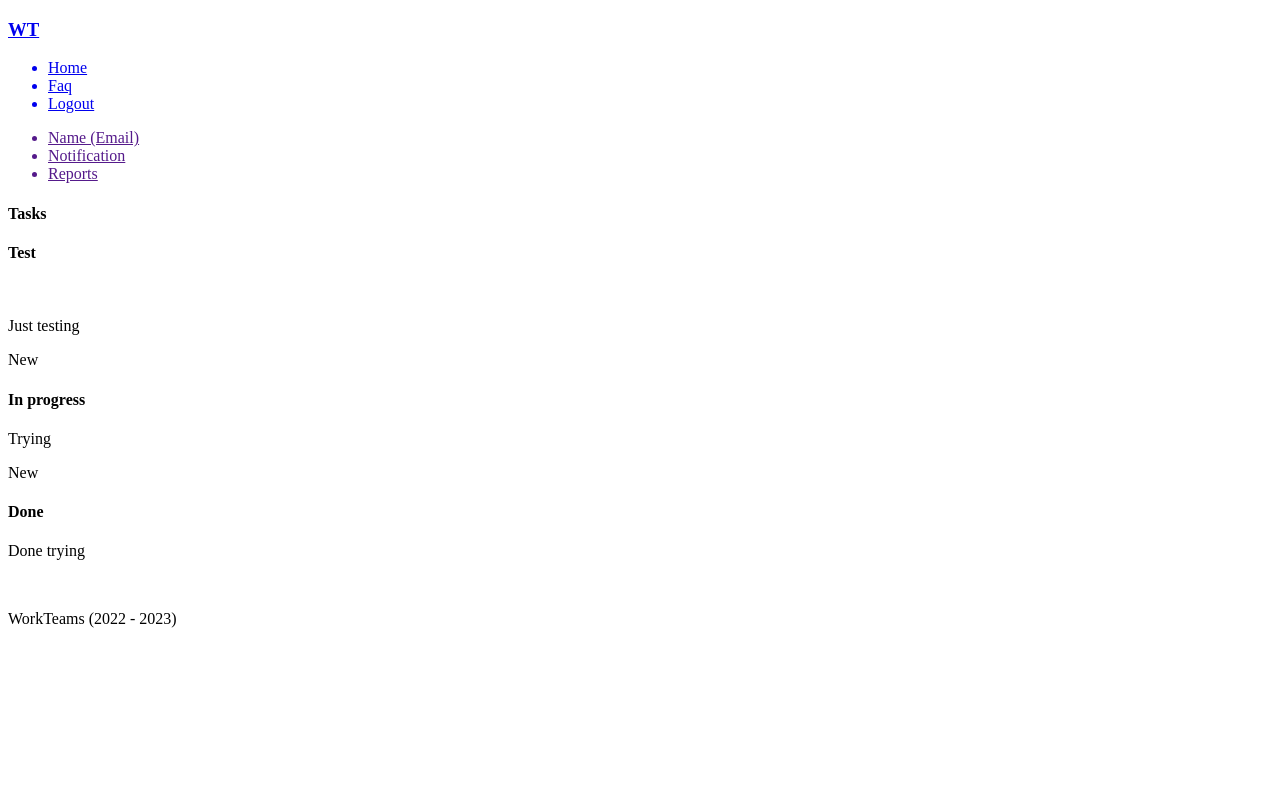
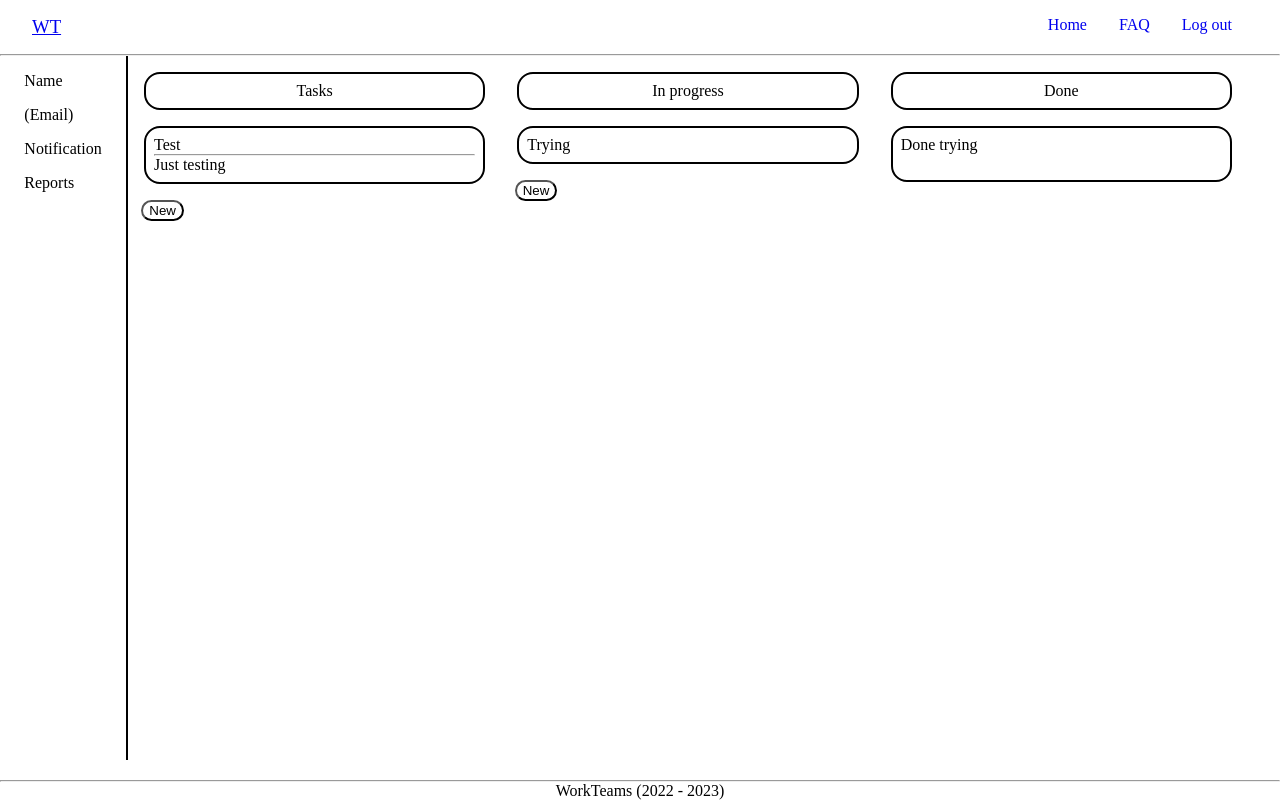
Before and after one commit to Ifechukwu001/WorkTeams, a Flask app: page / in a window 1280 px wide. Run offline with Flask 2, Linux system fonts and the light colour scheme.

Commit message:
Basic CSS styling

```diff
--- /dev/null
+++ b/flask_app/static/style.css
@@ -0,0 +1,153 @@
+html {
+    box-sizing: border-box;
+    font-size: 16px;
+  }
+
+*, *:before, *:after {
+    box-sizing: inherit;
+}
+
+body, h1, h2, h3, h4, h5, h6, p, ol, ul {
+    margin: 0;
+    padding: 0;
+    font-weight: normal;
+}
+
+ol, ul {
+    list-style: none;
+}
+
+img {
+    max-width: 100%;
+    height: auto;
+}
+
+header {
+    position: sticky;
+    top: 0;
+    background-color: white;
+}
+header div {
+    display:flex;
+    justify-content:space-between;
+    padding: 1em 2em;
+}
+
+header nav{
+    display:flex;
+}
+
+nav a {
+    margin: 0 1em;
+    text-decoration: none;
+}
+
+hr {
+    margin: 0;
+}
+
+.main_app {
+    position: absolute;
+    display: grid;
+    width: 100%;
+    max-height: 88vh;
+    grid-template-columns: 1fr 9fr;
+    overflow: hidden;
+}
+
+.space {
+    display: grid;
+    grid-template-columns: 2fr 2fr 2fr;
+    padding-right: 2em;
+    height: 88vh;
+    overflow-y: scroll;
+}
+
+.dashboard {
+    border-right: solid 2px;
+    height: 88vh;
+    display: flex;
+    justify-content: center;
+}
+
+.dashboard li {
+    margin: 1em 0;
+}
+
+.card {
+    border: solid 2px;
+    border-radius: 1em;
+    margin: 1em;
+    padding: 0.5em;
+}
+
+h4.card {
+    text-align: center;
+}
+
+button.new_btn {
+    margin: 0 1em;
+    border-radius: 1.5em;
+    background-color: white;
+}
+
+footer {
+    position: absolute;
+    bottom: 0px;
+    display: flex;
+    flex-direction: column;
+    width: 100vw;
+}
+
+footer p {
+    text-align: center;
+}
+
+.container {
+    display: grid;
+    grid-template-columns: 1fr 1fr 1fr;
+}
+
+.ui_form {
+    display: flex;
+    flex-direction: column;
+    align-items: center;
+    border: solid 2px;
+    border-radius: 2em;
+    margin: 10%;
+    max-width: fit-content;
+    padding: 2em;
+}
+
+.ui_form h4 {
+    font-size: 2em;
+}
+
+.select_btn {
+    margin: 1em;
+    border: solid 2px;
+    border-radius: 1em;
+    min-width: max-content;
+}
+
+.select_btn a {
+    border: none;
+    background: none;
+    margin: 0 1em;
+}
+
+.form {
+    border: solid 1px;
+    border-radius: 1em;
+}
+
+form {
+    display: flex;
+    flex-direction: column;
+}
+
+.form input {
+    margin: 1em;
+    border: solid 2px;
+    border-radius: 0.5em;
+}
--- a/flask_app/templates/app.html
+++ b/flask_app/templates/app.html
@@ -1,32 +1,34 @@
 {% extends "base.html" %}
 {% block content %}
-<div>
+<div class="main_app">
     <div class="dashboard">
         <ul>
-            <a href=""><li>Name (Email)</li></a>
-            <a href=""><li>Notification</li></a>
-            <a href=""><li>Reports</li></a>
+            <li>Name</li>
+            <li>(Email)</li>
+            <li>Notification</li>
+            <li>Reports</li>
         </ul>
     </div>
-    <div>
+    <div class="space">
+        <div class="column">
             <h4 class="card">Tasks</h4>
             {% for task in tasks %}
             <div class="card">
                 <h4>{{ task.title }}</h4>
-            <br>
+                <hr>
                 <p>{{ task.description }}</p>
             </div>
             {% endfor %}
-        <p class="new_btn">New</p>
+            <button class="new_btn">New</button>
         </div>
-    <div>
-        <h4 class="class">In progress</h4>
+        <div class="column">
+            <h4 class="card">In progress</h4>
             {% for step in undone_steps %}
             <p class="card">{{ step.info }}</p>
             {% endfor %}
-        <p class="new_btn">New</p>
+            <button class="new_btn">New</button>
         </div>
-    <div>
+        <div class="column">
             <h4 class="card">Done</h4>
             {% for step in done_steps %}
             <div class="card">
@@ -36,4 +38,6 @@
             {% endfor %}
         </div>
     </div>
+
+</div>
 {% endblock %}
--- a/flask_app/templates/base.html
+++ b/flask_app/templates/base.html
@@ -1,23 +1,35 @@
 <!DOCTYPE html>
 <html lang="en">
+
 <head>
     <meta charset="UTF-8">
     <meta http-equiv="X-UA-Compatible" content="IE=edge">
     <meta name="viewport" content="width=device-width, initial-scale=1.0">
+    <link rel="stylesheet" href="{{ url_for('static', filename='style.css') }}">
     <title>WorkTeams</title>
 </head>
+
 <body>
     <header>
-        <a href="#"><h3>WT</h3></a>
-        <ul>
-            <a href="#"><li>Home</li></a>
-            <a href="#"><li>Faq</li></a>
-            <a href="#"><li>Logout</li></a>
-        </ul>
+        <div>
+            <a href="#">
+                <h3>WT</h3>
+            </a>
+            <nav>
+                <a href="#">Home</a>
+                <a href="#">FAQ</a>
+                <a href="#">Log out</a>
+            </nav>
+        </div>
+        <hr>
     </header>
+
     {% block content %}{% endblock %}
+
     <footer>
+        <hr>
         <p>WorkTeams (2022 - 2023)</p>
     </footer>
 </body>
+
 </html>
```
Also changed, not shown: flask_app/templates/login.html (+9 -4 lines), flask_app/templates/register.html (+9 -4 lines). Lines whose indentation alone changed are shown as unchanged.
